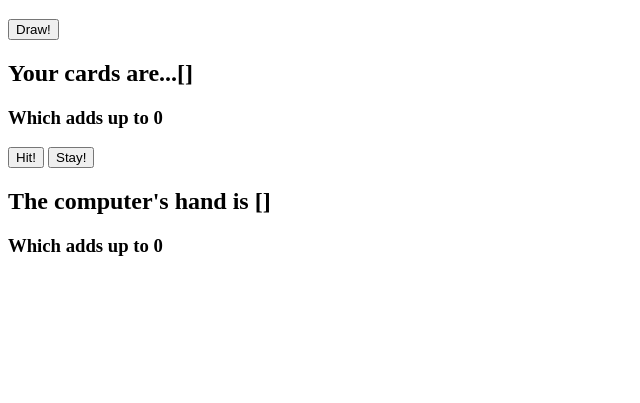
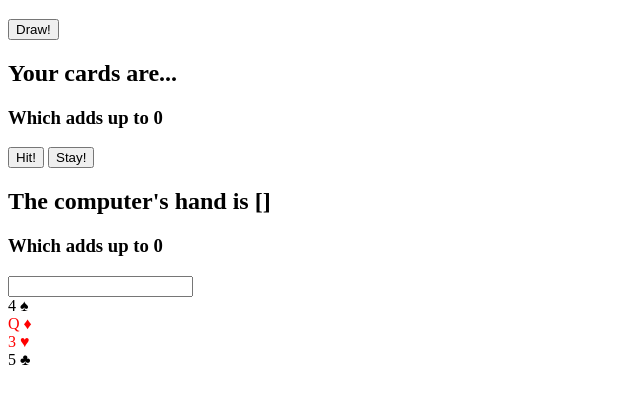
Before and after one commit to dillon-co/angular_blackjack, a website: page index.html in a window 1280 px wide. Shown: the part 61-464 px from the top of the page, without its empty margins (0-640 px from the left). Drawn offline with nearby package versions, Linux system fonts and the light colour scheme.

Commit message:
added card display

```diff
--- a/index.html
+++ b/index.html
@@ -7,8 +7,8 @@
   <body ng-controller="blackjack">
     <h1 >Draw Cards Here.</h1>
     <button ng-click="draw()">Draw!</button>
-
-    <h2>Your cards are...{{game.player}}</h2>
+    <h2>Your cards are...</h2>
+    <card ng-repeat="card in game.player" val="{{card}}"></card>
     <h3>Which adds up to {{game.handVal(game.player)}}</h3>
     <span>
       <button ng-click="hit()">Hit!</button>
@@ -18,7 +18,16 @@
     </span>
     <div>
       <h2>The computer's hand is {{game.computer}}</h2>
+      <card ng-repeat="card in game.computer" val={{card}}></card>
       <h3>Which adds up to {{game.handVal(game.computer)}}</h3>
+
+      <input ng-model="foo"></input>
+      <div>{{foo}}</div>
+      <card val="S4"></card>
+      <card val="DQ"></card>
+
+      <card val="H3"></card>
+      <card val="C5"></card>
     </div>
     <div>
       <h1 class="strong">{{game.winner}}</h1>
--- a/index.js
+++ b/index.js
@@ -16,10 +16,36 @@
     };
     $scope.game = g;
   }
+  blackjackController.$inject = ["$scope", "Game"];
+  app.controller("blackjack", blackjackController);
 
-  blackjackController.$inject = ["$scope", "Game"];
+  function cardDirective($sce) {
+    return {
+      scope: {
+        card: '@val'
+      },
+      restrict: 'E',
+      template: "<div class='card' ng-click='hit()'>{{card[1]}} <span ng-bind-html='symbol'></span></div>",
+      link: function link(scope, element, attr){
+        // debugger;
+        scope.suit = scope.card[0];
+        if(scope.suit === 'H'){
+          element.css("color", "red");
+          scope.symbol = $sce.trustAsHtml("&hearts;");
+        }else if(scope.suit === "D"){
+          scope.symbol = $sce.trustAsHtml("&diams;");
+          element.css("color", "red");
+        } else if(scope.suit === "S"){
+          scope.symbol = $sce.trustAsHtml("&spades;");
+        } else if(scope.suit === "C"){
+          scope.symbol = $sce.trustAsHtml("&clubs;");
+        }
+      }
+    };
+  }
+  cardDirective.$inject = ["$sce"];
 
-  app.controller("blackjack", blackjackController);
+  app.directive('card', cardDirective);
 
   angular.bootstrap(document.body, ["app"], {strictDi: true});
 }());
```
